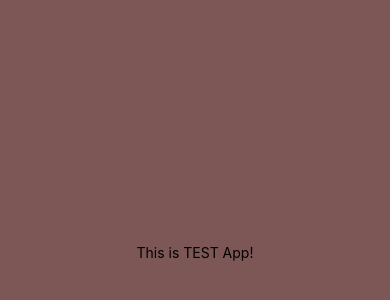
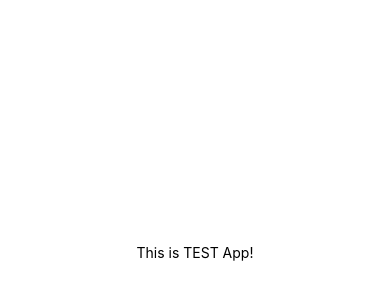
Before and after one commit to uhabiba1/Git-Demo-4, a React Native app: screen / in a window 390 px wide. Shown: the part 170-470 px from the top of the page. Built offline with nearby package versions, Linux system fonts and the light colour scheme.

Commit message:
updated App.js on feature 2 branch again

```diff
--- a/App.js
+++ b/App.js
@@ -13,7 +13,7 @@ export default function App() {
 const styles = StyleSheet.create({
   container: {
     flex: 1,
-    backgroundColor: '#7D5756',
+    backgroundColor: '#ffffff',
     alignItems: 'center',
     justifyContent: 'center',
   },
```
